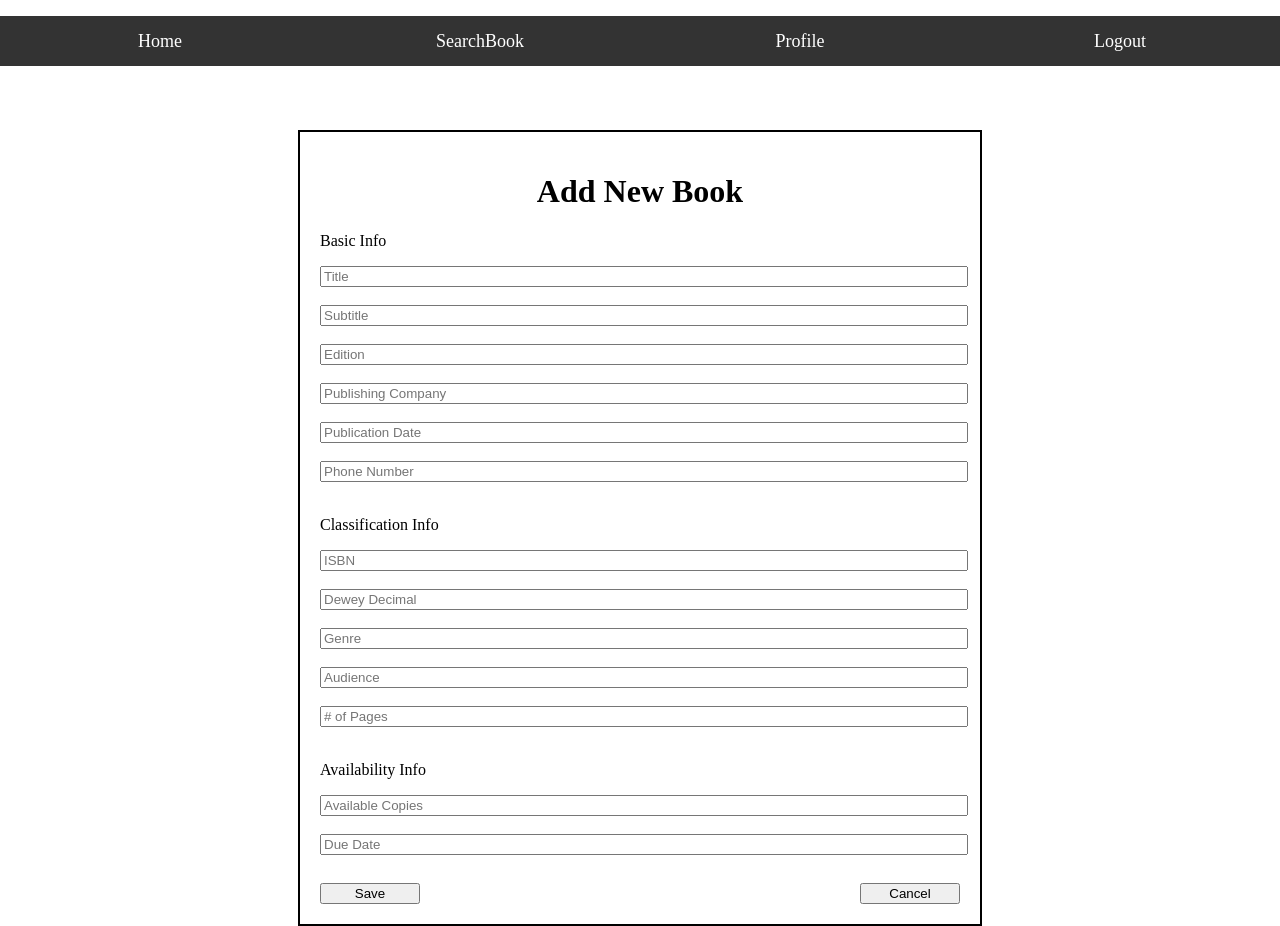
After one commit to MaxWhitehead1999/MaxRepository, a PHP site: page /newbookentry.html in a window 1280 px wide. The commit adds this page. Run offline with PHP 8.4, Linux system fonts and the light colour scheme.

Commit message:
August Updates
added Error page along with pop up message for the page once user initially enters, added new book entry page for librarian access, only basic html to start, added and created menu ribbon for the top of most pages, but removed it as a separate html for now, updated javascript so that the user can click to enter different pages as well as the ability to login and access the rest of the website and sends the user to the error page if incorrect (this is to be worked on in the future so things may change going forward), general html and css changes to make the website look more organized and professional.

```diff
--- /dev/null
+++ b/newbookentry.html
@@ -0,0 +1,69 @@
+<!DOCTYPE html>
+<html lang="en">
+
+<!--This html is used for adding a new book to the library database, librarian access only-->
+
+<head>
+    <title>Add New Book</title>
+    <link rel="stylesheet" href="style.css">
+    <meta name="viewport" content="width=device-width, initial-scale=1.0">
+</head>
+
+<body>
+
+    <nav class="menuRibbon">
+        <ul>
+            <li><a href="main.html">Home</a></li>
+            <li><a href="search.html">SearchBook</a></li>
+            <li><a href="profile.html">Profile</a></li>
+            <li><a href="login.html">Logout</a></li>
+        </ul>
+    </nav>
+
+
+    <div class="inputContainer">
+        <h1>Add New Book</h1>
+
+        <p>Basic Info</p>
+
+        <input type="text" class="defaultInput" placeholder="Title"><br><br>
+
+        <input type="text" class="defaultInput" placeholder="Subtitle"><br><br>
+
+        <input type="text" class="defaultInput" placeholder="Edition"><br><br>
+
+        <input type="text" class="defaultInput" placeholder="Publishing Company"><br><br>
+
+        <input type="text" class="defaultInput" placeholder="Publication Date"><br><br>
+
+        <input type="text" class="defaultInput" placeholder="Phone Number"><br><br>
+
+        <p>Classification Info</p>
+
+        <input type="text" class="defaultInput" placeholder="ISBN"><br><br>
+
+        <input type="text" class="defaultInput" placeholder="Dewey Decimal"><br><br>
+
+        <input type="text" class="defaultInput" placeholder="Genre"><br><br>
+
+        <input type="text" class="defaultInput" placeholder="Audience"><br><br>
+
+        <input type="text" class="defaultInput" placeholder="# of Pages"><br><br>
+
+        <p>Availability Info</p>
+
+        <input type="text" class="defaultInput" placeholder="Available Copies"><br><br>
+
+        <input type="text" class="defaultInput" placeholder="Due Date"><br><br>
+
+        <div class="btnContainer">
+            <button class="save">Save</button>
+
+            <button class="cancel">Cancel</button>
+        </div>
+    </div>
+
+    <script src="script.js"></script>
+</body>
+
+</html>
--- /dev/null
+++ b/saved.txt
@@ -0,0 +1,5 @@
+example of stored password/username thats already stored within the system:
+
+username: Max@well.com
+
+password: P@ss1564
--- a/script.js
+++ b/script.js
@@ -5,9 +5,31 @@ function goToSignup() {
     window.location.href = "signup.html";
 }
 
+/** Pass and username requirements */
+const storedEmail = "test@email.com";
+const storedPassword = "password123";
+const maxAttempts = 5;
+const lockoutDuration = 30 * 60 * 1000;
+
+
+
+
+/**fix later so that after 5 attempts the error page is displayed then have it be on for 30 minutes */
 function goToMain() {
-    window.location.href = "main.html";
+
+    if (
+        document.getElementById("email").value === storedEmail &&
+        document.getElementById("password").value === storedPassword
+    ) {
+        window.location.href = "main.html";
+    } else {
+        window.location.href = "error.html";
+    }
 }
+
+
+
+
 
 function forgotPassword() {
     window.location.href = "login.html";
@@ -16,3 +38,7 @@ function forgotPassword() {
 function logout() {
     window.location.href = "login.html";
 }
+
+function closeErrorAlert(){
+    document.getElementById("errorAlert").style.display = "none";
+}
--- a/style.css
+++ b/style.css
@@ -1,15 +1,10 @@
+/* General Styles */
+
 body {
     margin: 0;
     height: 100vh;
-    display: flex;
-    justify-content: center;
-    align-items: center;
 }
 
-#login {
-    width: 90%;
-    text-align: center;
-}
 
 #signup {
     width: 90%;
@@ -21,26 +16,237 @@ h1 {
     color: black;
 }
 
+/* Login Page Styles **/
+
+.LoginInputContainer{
+    width: 50%;
+    margin-left:auto;
+    margin-right:auto;
+    margin-top: 5%;
+    padding: 20px;
+    border: 2px solid black;
+}
+
+
 .logininfo {
+    text-align: center;
+    margin-right: 10px;
+    display: flex;
+    justify-content: center;
+    margin-top: 10px;
+}
+
+.logininfo input {
+    width: 200px;
+
+}
+.logininfo button {
     width: 100px;
     text-align: center;
 }
 
-.Signup {
-    display: inline-block;
-    width: 140px;
-    text-align: left;
-    margin-right: 10px;
+.hyperlink {
+    text-align: center;
+    margin-top: 20px;
 }
 
-#signupBtn {
+
+
+
+
+
+/** Signup Page Styles **/
+.btnSignupContainer{
+    display: flex;
+    justify-content: center;
+    margin-top: 10px;
+}
+
+
+.signupBtn {
     width: 100px;
     text-align: center;
 }
 
+
+/** Main Page Styles**/
+.welcome {
+    margin-bottom: 20px;
+    text-align: center;
+    color: black;
+}
+
+
+.mainContain{
+    width: 60%;
+    margin-left:auto;
+    margin-right:auto;
+    padding: 20px;
+    border: 2px solid black;
+}
+
+.checkout, .overdue {
+    width: 50%;
+    border: 2px solid black;
+    margin-bottom: 20px;
+}
+
+
+.checkout td, .overdue td {
+    padding: 10px;
+    text-align: left;
+}
+
+
+
+/** Profile Page Styles **/
+
+.profileContain{
+    width: 60%;
+    margin-left:auto;
+    margin-right:auto;
+    display: flex;
+    padding: 20px;
+    border: 2px solid black;
+}
+
+
+.profiledetails {
+    width: 50%;
+    margin-left: auto;
+    border: 2px solid black;
+
+}
+
+.profiledetails td {
+
+    padding: 10px;
+    text-align: left;
+
+}
+
+/** Error Page Styles **/
+.errorContain{
+    width: 60%;
+    margin-left:auto;
+    margin-right:auto;
+    align-items: center;
+    text-align: center;
+    padding: 20px;
+
+}
+
+.errorimg {
+    width: 45%;
+    height: 45%;
+    margin-bottom: 20px;
+}
+
+.errormsg {
+    width: 100%;
+    text-align: center;
+    font-size:200%;
+}
+
+
+
+/** Navigation Menu Ribbon Styles**/
 .menuRibbon {
+    width: 100%;
+    height: 50px;
     background-color: #333;
-    overflow: hidden;
+    top: 0;
+}
+
+.menuRibbon ul {
+    list-style-type: none;
+    padding: 0;
     display: flex;
-    justify-content: center;
+    align-items: center;
 }
+
+.menuRibbon li {
+    flex: 1;
+}
+
+.menuRibbon a {
+    display: block;
+    color: white;
+    font-size: 18px;
+    text-decoration: none;
+    padding: 15px 20px;
+    text-align: center;
+}
+
+/** Add New Book Page Styles **/
+
+.inputContainer{
+    width: 50%;
+    margin-left:auto;
+    margin-right:auto;
+    margin-top: 5%;
+    padding: 20px;
+    border: 2px solid black;
+}
+
+.defaultInput{
+    align-items: center;
+    width: 100%;
+}
+
+.save{
+    width: 100px;
+    text-align: center;
+}
+
+.cancel{
+    width: 100px;
+    text-align: center;
+}
+
+.btnContainer{
+    display: flex;
+    justify-content: space-between;
+    margin-top: 10px;
+}
+
+
+
+
+/** Alert Page Sytles **/
+.errorAlert{
+    padding: 15px;
+    margin: auto;
+    width: 80%;
+
+    background-color: #cef605;
+    border: 2px solid black;
+    border-radius: 20px;
+
+    position: relative;
+    text-align: center;
+
+}
+
+.erroralertmsg{
+    margin: 0;
+    text-align: center;
+    margin-right: 25px;
+}
+
+.closeAlert{
+    position: absolute;
+    top: 50%;
+    right: 10px;
+    transform: translateY(-50%);
+
+    background-color: #cef605;
+    border:none;
+    padding-left: 10px;
+    font-size: 24px;
+    font-weight: bold;
+}
+
+.closeAlert:hover {
+    color: red;
+}
```
Also changed, not shown: Error.html (added, +28 -0 lines), forgotpass.html (+8 -4 lines), login.html (+23 -6 lines), main.html (+40 -6 lines), profile.html (added, +60 -0 lines), search.html (added, +32 -0 lines), signup.html (+14 -14 lines), defaultAvatar.png (added), error.png (added), hi.png (added).
